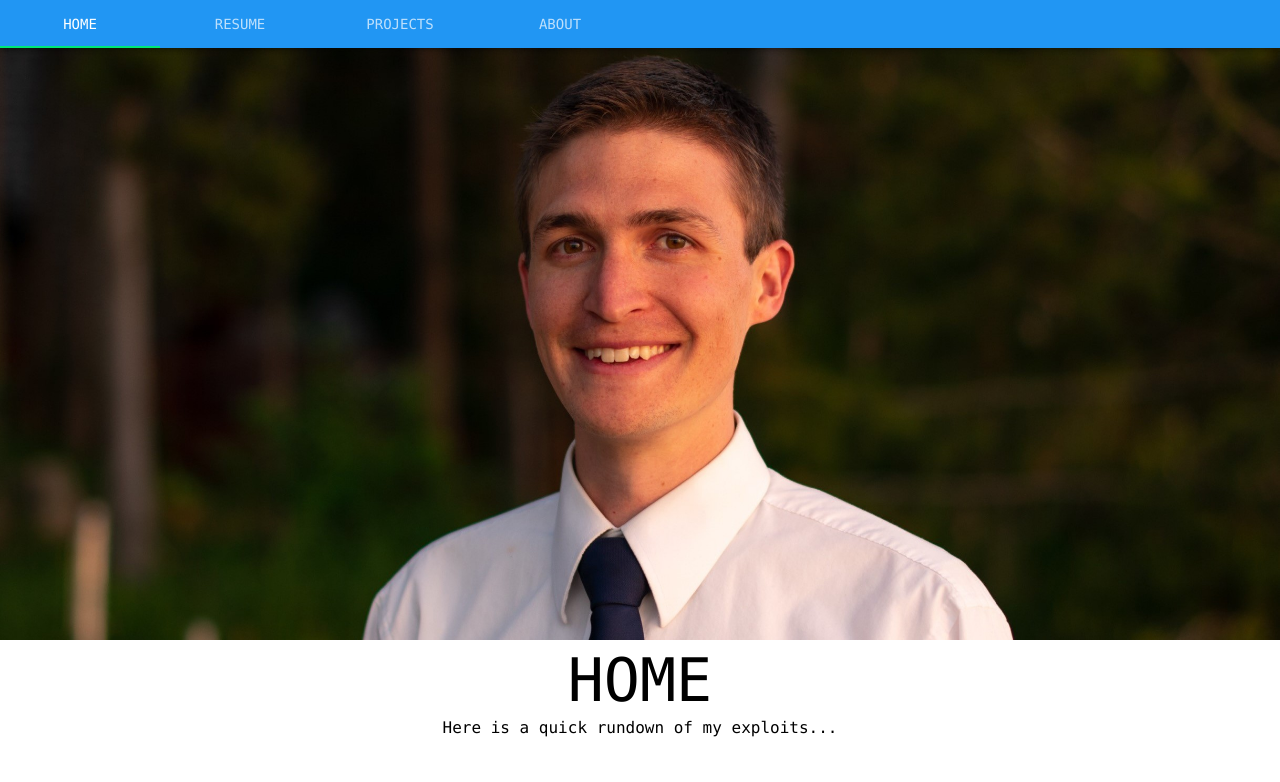
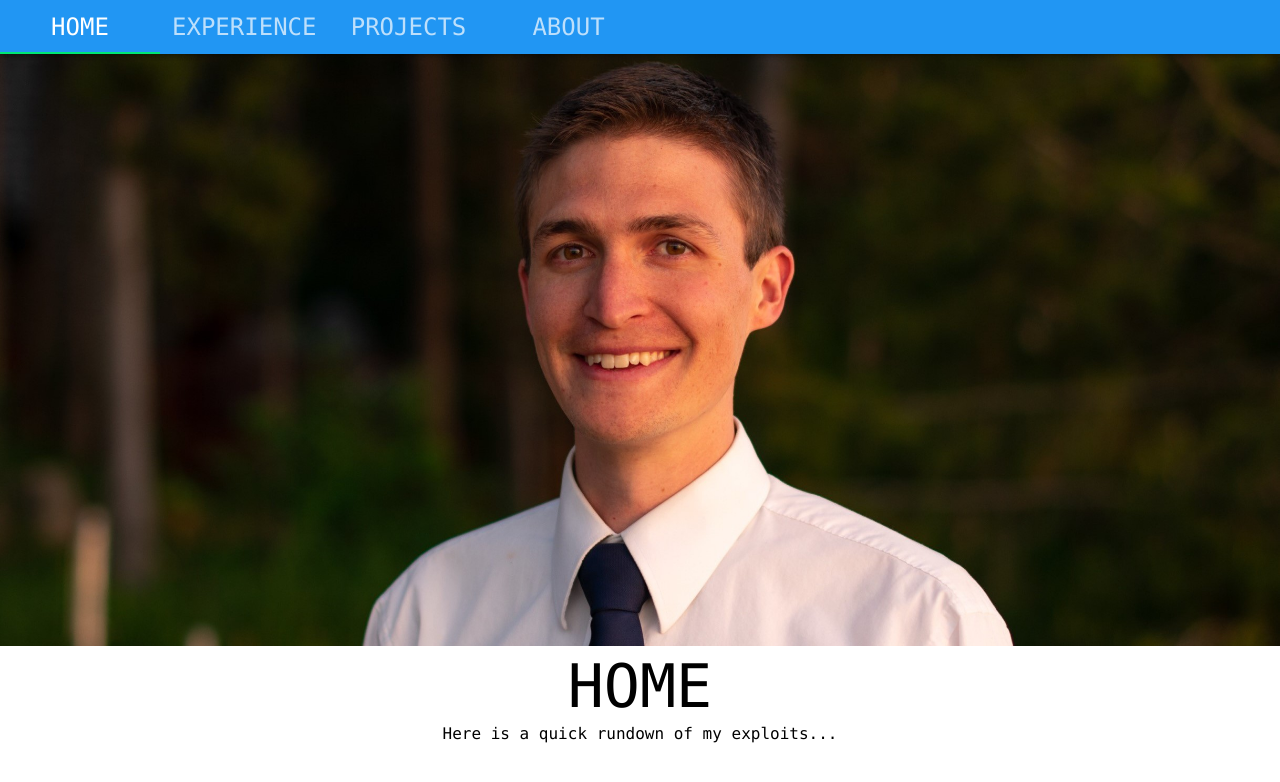
Before and after one commit to logar16/my-site, a React (Create React App) app: page / in a window 1280 px wide. Shown: the top 782 px of the page. Built offline with nearby package versions, Linux system fonts and the light colour scheme.

Commit message:
Update Main Pages

```diff
--- a/src/App.js
+++ b/src/App.js
@@ -10,7 +10,7 @@ import Tabs from '@material-ui/core/Tabs';
 import Tab from '@material-ui/core/Tab';
 
 import Home from './pages/home/Home';
-import Resume from './pages/resume/Resume';
+import Experience from './pages/experience/Experience';
 import Projects from './pages/projects/Projects';
 import About from './pages/about/About';
 
@@ -19,8 +19,8 @@ export default function App() {
     <div>
       <NavBar/>
       <Switch>
-        <Route path="/resume">
-          <Resume />
+        <Route path="/experience">
+          <Experience />
         </Route>
         <Route path="/projects">
           <Projects />
@@ -39,7 +39,7 @@ export default function App() {
 
 const locations = [
   '/',
-  '/resume',
+  '/experience',
   '/projects',
   '/about',
 ]
@@ -49,15 +49,17 @@ function NavBar() {
   // console.log("path:", path)
   const [value, setValue] = useState(locations.indexOf(path))
   const handleChange = (event, newValue) => {
-    setValue(newValue)
+    setValue(newValue);
+    // console.log(newValue);
   }
+  const style = { fontSize: 24 };
   return (
     <AppBar position="sticky">
-        <Tabs value={value} onChange={handleChange} aria-label="simple tabs example">
-          <Tab  label='Home'      component={Link}  to="/"></Tab>
-          <Tab  label='Resume'    component={Link}  to="/resume"></Tab>
-          <Tab  label='Projects'  component={Link}  to="/projects"></Tab>
-          <Tab  label='About'     component={Link}  to="/about"></Tab>
+        <Tabs value={value} onChange={handleChange}>
+          <Tab  label='Home'        to="/"  component={Link} style={style}/>
+          <Tab  label='Experience'  to="/experience"  component={Link} style={style}/>
+          <Tab  label='Projects'    to="/projects"  component={Link} style={style}/>
+          <Tab  label='About'       to="/about" component={Link} style={style}/>
         </Tabs>
       </AppBar>
   )
--- a/src/pages/about/About.js
+++ b/src/pages/about/About.js
@@ -1,4 +1,4 @@
-import React, {useState} from "react";
+import React from "react";
 import Typography from '@material-ui/core/Typography';
 
 export default function About() {
--- /dev/null
+++ b/src/pages/experience/Experience.js
@@ -0,0 +1,6 @@
+import React from "react";
+import Typography from '@material-ui/core/Typography';
+
+export default function Experience() {
+  return <Typography  variant='h2'>EXPERIENCE</Typography>;
+}
--- a/src/pages/projects/Projects.js
+++ b/src/pages/projects/Projects.js
@@ -1,4 +1,4 @@
-import React, {useState} from "react";
+import React from "react";
 import Typography from '@material-ui/core/Typography';
 
 export default function Projects() {
--- a/src/pages/resume/Resume.js
+++ /dev/null
@@ -1,6 +0,0 @@
-import React, {useState} from "react";
-import Typography from '@material-ui/core/Typography';
-
-export default function Resume() {
-  return <Typography  variant='h2'>RESUME</Typography>;
-}
```
